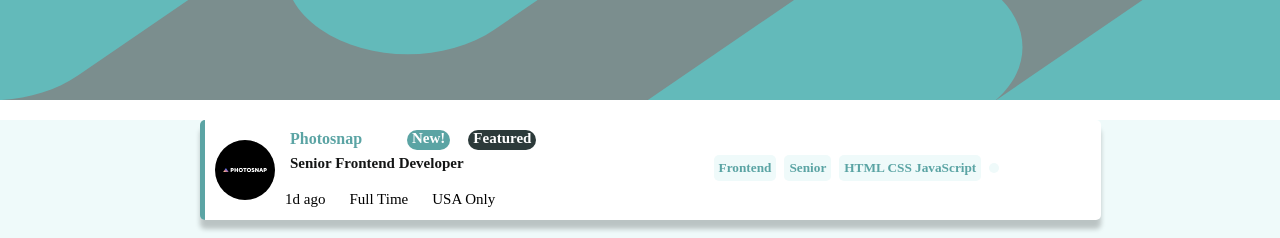
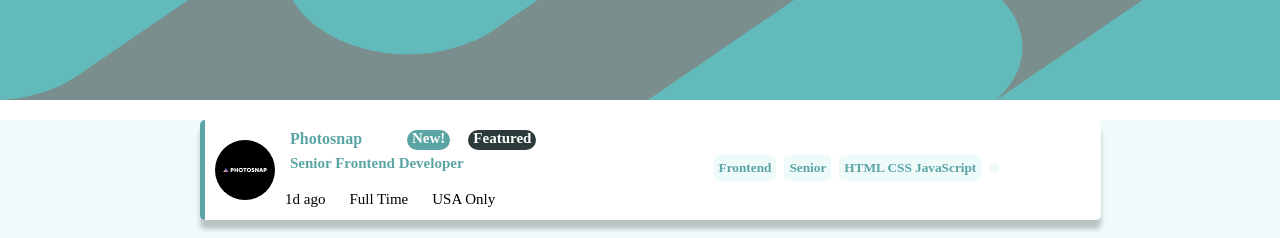
Before and after one commit to MuneneCalvin/Static-Job-Listing, a React (Vite) app: page / in a window 1280 px wide. In both pictures the pointer is over the element "Senior Frontend Developer". Shown: the top 238 px of the page. Built offline with nearby package versions, Linux system fonts and the light colour scheme.

Commit message:
Added hover

```diff
--- a/src/components/profile.css
+++ b/src/components/profile.css
@@ -70,6 +70,12 @@
     font-weight: 700;
     color: hsl(180, 2%, 8%);
 }
+.middle .position:hover {
+    font-family: league spartan;
+    font-size: 15px;
+    font-weight: 700;
+    color: hsl(180, 29%, 50%);
+}
 .right {
     display: flex;
     flex-direction: row;
```
